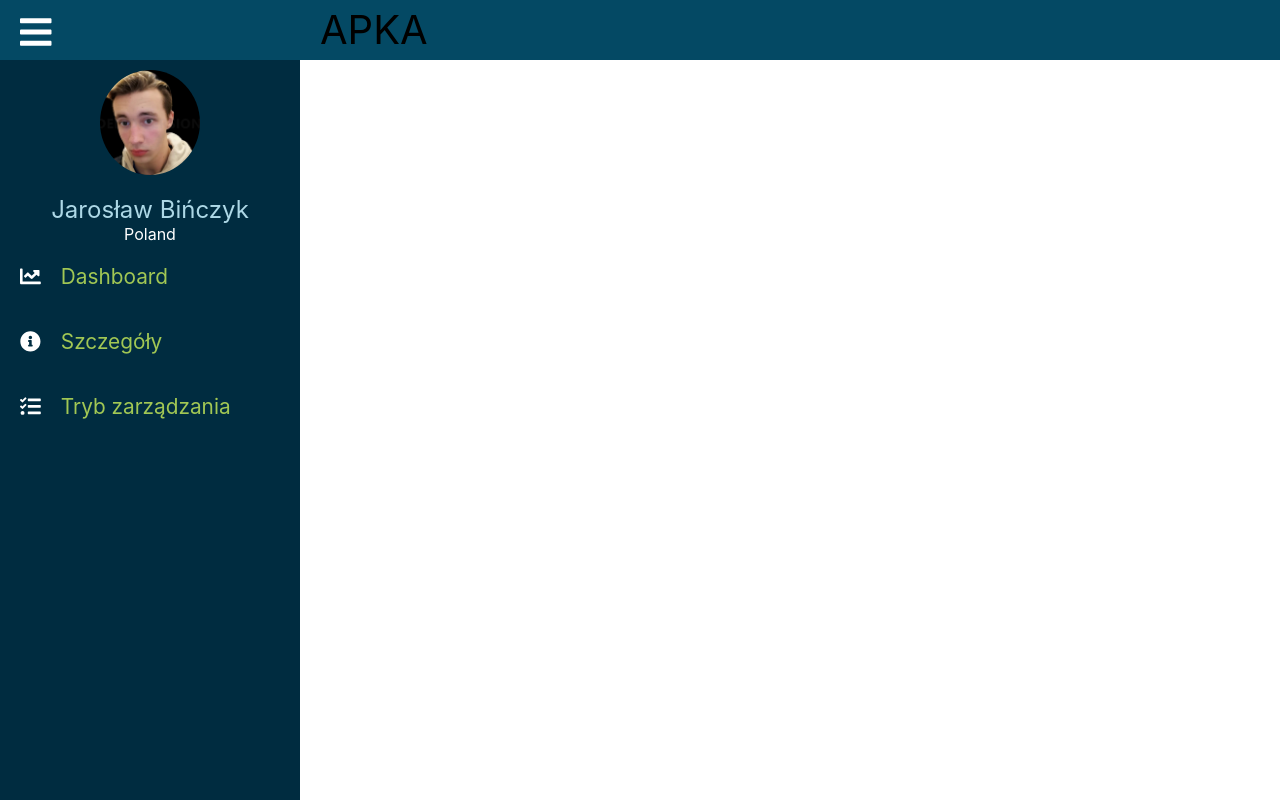
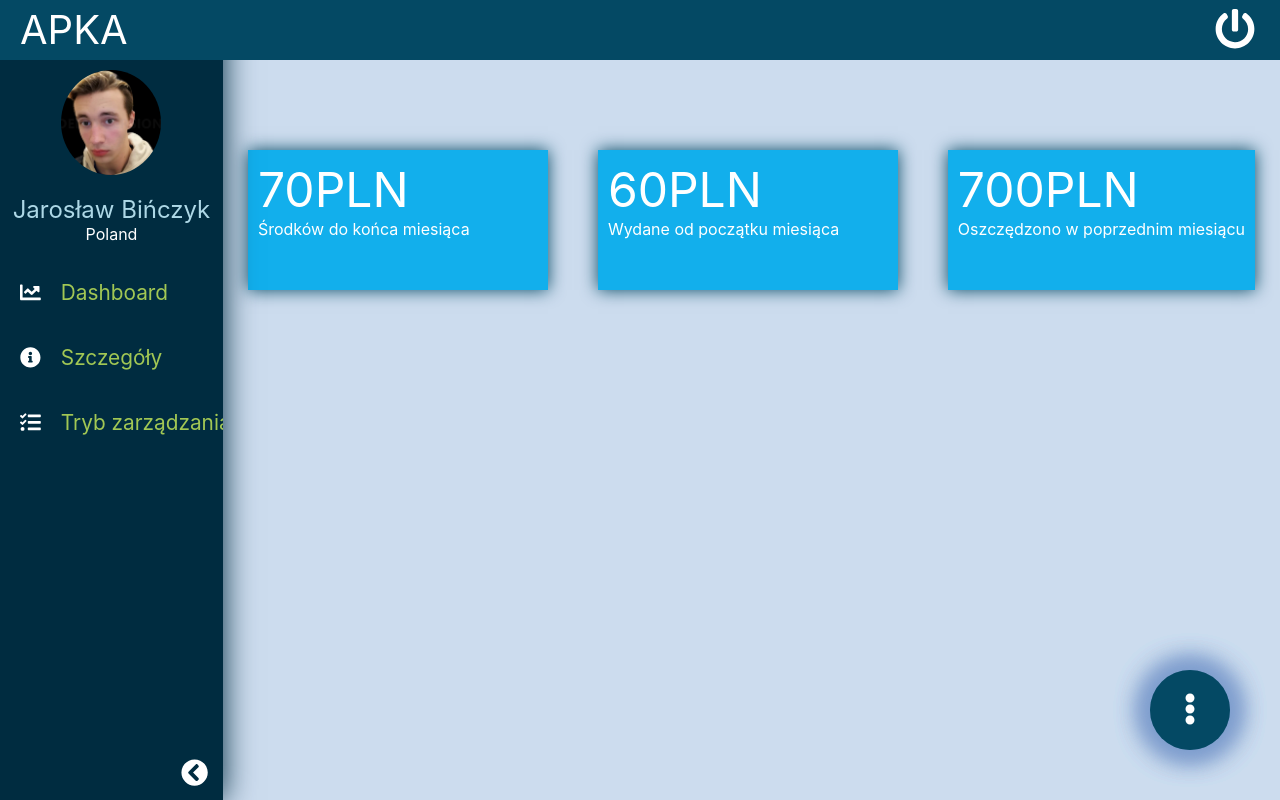
Before and after one commit to biniox/newYourWallet, a React (Create React App) app: page / in a window 1280 px wide. Built offline with nearby package versions, Linux system fonts and the light colour scheme.

Commit message:
beginning of first page

```diff
--- /dev/null
+++ b/src/colors.scss
@@ -0,0 +1,8 @@
+$mainColor1: #044964;
+$mainColor2: #002C40;
+$mainColor3: #ccdcee;
+$mainColor4: #12afec;
+$menuHover: #5C5454;
+
+$fontColor1: white;
+$fontColor2: rgb(161, 199, 84);
--- /dev/null
+++ b/src/components/AddButton/AddButton.jsx
@@ -0,0 +1,31 @@
+import React, { useRef } from 'react';
+import {faEllipsisV, faMinus, faPlus} from '@fortawesome/free-solid-svg-icons';
+import {FontAwesomeIcon} from '@fortawesome/react-fontawesome';
+import './AddButton.scss';
+
+const AddButton = () => {
+
+    const firstRef = useRef();
+    const secondRef = useRef();
+    const handleClick = e => {
+        firstRef.current.classList.toggle("AddButton__btn-active");
+        secondRef.current.classList.toggle("AddButton__btn-active");
+    }
+
+
+    return (
+    <div className="AddButton">
+        <div ref={firstRef}className="AddButton__btn">
+            <FontAwesomeIcon icon={faMinus}/>
+        </div>
+        <div ref={secondRef}className="AddButton__btn">
+            <FontAwesomeIcon icon={faPlus}/>
+        </div>
+        <div onClick={handleClick} className="AddButton__btn">
+            <FontAwesomeIcon icon={faEllipsisV}/>
+        </div>
+    </div>
+    )
+}
+
+export default AddButton;
--- /dev/null
+++ b/src/components/AddButton/AddButton.scss
@@ -0,0 +1,40 @@
+@import '../../colors.scss';
+
+.AddButton {
+
+
+    &__btn {
+        position: fixed !important;
+        right: 50px;
+        bottom: 50px;
+        margin-left: 20px;
+        width: auto;
+        color: $fontColor1;
+        text-align: center;
+        font-size: 2em;
+        position: relative;
+        border-radius: 50%;
+        width: 80px;
+        height: 80px;
+        line-height: 80px;
+        background-color: $mainColor1;
+        box-shadow: 0px 0px 26px 7px rgb(127, 158, 206);
+        cursor: pointer;
+        transition: 0.1s;
+
+        &-active:nth-child(1) {
+            transform: translateX(-120%);
+        }
+        &-active:nth-child(2) {
+            transform: translateX(-240%);
+        }
+
+
+    }
+
+
+
+
+
+
+}
--- a/src/components/App/App.js
+++ b/src/components/App/App.js
@@ -1,13 +1,25 @@
 
 import './App.scss';
 
+//components
 import Menu from './../../layout/menu/Menu';
 import Header from '../../layout/header/Header';
+import AddButton from '../AddButton/AddButton';
 
+//pages
+import Dashboard from './../../pages/Dashboard/Dashboard';
 const App = () =>  (
     <div className="App" >
+
         <Menu/>
+
         <Header/>
+
+        <AddButton/>
+        <div className="App__page">
+          <Dashboard/>
+        </div>
+
     </div>
   );
 
--- a/src/components/App/App.scss
+++ b/src/components/App/App.scss
@@ -1,38 +1,9 @@
 .App {
-  text-align: center;
-}
-
-.App-logo {
-  height: 40vmin;
-  pointer-events: none;
-}
-
-@media (prefers-reduced-motion: no-preference) {
-  .App-logo {
-    animation: App-logo-spin infinite 20s linear;
+  display: flex;
+  &__page {
+    overflow: scroll;
+    height: calc(100vh - 60px);
+    margin-top: 60px;
+    width: 100%;
   }
 }
-
-.App-header {
-  background-color: #282c34;
-  min-height: 100vh;
-  display: flex;
-  flex-direction: column;
-  align-items: center;
-  justify-content: center;
-  font-size: calc(10px + 2vmin);
-  color: white;
-}
-
-.App-link {
-  color: #61dafb;
-}
-
-@keyframes App-logo-spin {
-  from {
-    transform: rotate(0deg);
-  }
-  to {
-    transform: rotate(360deg);
-  }
-}
--- a/src/index.scss
+++ b/src/index.scss
@@ -1,3 +1,4 @@
+@import './colors.scss';
 
 * {
   margin: 0;
@@ -11,7 +12,7 @@ body {
   -webkit-font-smoothing: antialiased;
   -moz-osx-font-smoothing: grayscale;
   @import url('https://fonts.googleapis.com/css2?family=Roboto&display=swap');
-
+  background-color: $mainColor3;
 
 }
 
--- a/src/layout/header/Header.js
+++ b/src/layout/header/Header.js
@@ -1,9 +1,16 @@
 
+import { faPowerOff } from '@fortawesome/free-solid-svg-icons';
+import { FontAwesomeIcon } from '@fortawesome/react-fontawesome';
 import './Header.scss';
 
 const Header = () => (
     <div className="Header">
-        <span>APKA</span>
+        <span>
+            APKA
+        </span>
+        <span>
+            <FontAwesomeIcon icon={faPowerOff} />
+        </span>
     </div>
 )
 
--- a/src/layout/header/Header.scss
+++ b/src/layout/header/Header.scss
@@ -1,11 +1,15 @@
+@import '../../colors.scss';
 
 .Header {
     position: fixed;
+    display: flex;
+    justify-content: space-between;
+    padding-right: 25px;
+    color: $fontColor1;
     width: 100%;
-    margin-left: 300px;
     height: 60px;
     text-align: left;
-    background-color: #044964;
+    background-color: $mainColor1;
 
     span{
         line-height: 60px;
@@ -13,4 +17,6 @@
         text-transform: uppercase;
         margin-left: 20px;
     }
+
+
 }
--- a/src/layout/menu/Menu.js
+++ b/src/layout/menu/Menu.js
@@ -1,14 +1,23 @@
 import { FontAwesomeIcon } from '@fortawesome/react-fontawesome';
-import { faChartLine, faInfoCircle, faTasks, faBars } from '@fortawesome/free-solid-svg-icons'
+import { faChartLine, faChevronCircleLeft, faChevronCircleRight, faInfoCircle, faTasks } from '@fortawesome/free-solid-svg-icons'
 
 import defaultIMG from './../../assets/img/defaultIMG.jpg'
 import './Menu.scss';
+import { useState, useRef } from 'react';
 
-const Menu = () => (
-<div className="Menu__wrapper">
-    <div className="Menu__wrapper_icon">
-        <FontAwesomeIcon icon={faBars} />
-    </div>
+const Menu = () => {
+    const [icon, setIcon] = useState(true);
+    let ref = useRef();
+    let handlerClick = () => {
+        setIcon(prev => !prev);
+        ref.current.classList.toggle("Menu__wrapper-mini");
+
+
+    }
+    return (
+
+<div className="Menu__wrapper" ref={ref}>
+
     <div className="Menu__wrapper_profil">
     <img src={defaultIMG} alt="Zdjęcie profilowe"/>
         <span>Jarosław Bińczyk</span>
@@ -28,9 +37,18 @@ const Menu = () => (
                 <FontAwesomeIcon icon={faTasks} />
                 <a href="">Tryb zarządzania</a>
             </li>
+            <li>
+
+            </li>
         </ul>
+    </div>
+
+    <div onClick={handlerClick} className="Menu__wrapper_toggle" >
+        <FontAwesomeIcon icon={icon ? faChevronCircleLeft : faChevronCircleRight} />
     </div>
 </div>
 );
 
+}
+
 export default Menu;
--- a/src/layout/menu/Menu.scss
+++ b/src/layout/menu/Menu.scss
@@ -1,38 +1,31 @@
+@import '../../colors.scss';
+
+
 .Menu__wrapper{
-    position: fixed;
+    // position: fixed;
+    position: relative;
     height: 100vh;
-    background-color:   #002C40;
-    width: 300px;
-    color: white;
+    background-color:   $mainColor2;
+    width: 270px;
+    color: $fontColor1;
+    overflow: hidden;
+    // padding-top: 100px;
+    white-space: nowrap;
+    padding-top: 60px;
+    transition: 0.5s;
+    box-shadow: 0px 0px 30px $mainColor2;
 
-    // display: flex;
-    // flex-direction: column;
 
-    &_icon {
-        text-align: left;
-        font-size: 36px;
+    & > &_profil {
         padding-top: 10px;
-        width: auto;
-        padding-left: 20px;
-        background-color: #044964;
-        height: 60px;
-
-        & .fa-bars {
-
-            // margin-bottom: 10px;
+        height: 200px;
+        text-align: center;
+        span{
+            display: block;
         }
-        & .fa-bars:hover {
-            cursor: pointer;
-        }
-    }
-
-    &_profil {
-        display: flex;
-        flex-direction: column;
-        padding-top: 10px;
-
-        img{
+        & > img{
             width: 100px;
+            display: block;
             border-radius: 50%;
             margin-left: 50%;
             transform: translateX(-50%);
@@ -46,24 +39,56 @@
 
     }
 
-    &_menu {
+    & > &_menu {
         li{
             list-style: none;
             font-size: 1.3em;
             padding: 20px 0px;
             text-align: left;
             padding-left: 20px;
+
             &:hover {
                 cursor: pointer;
-                background-color: lighten($color: rgb(65, 60, 60), $amount: 10);
+                background-color: $menuHover;
             }
 
-            a {
+            & > a {
                 text-decoration: none;
-                color: rgb(161, 199, 84);
+                color: $fontColor2;
                 padding-left: 20px;
 
             }
         }
     }
+
+    &_toggle {
+        position: absolute;
+        bottom: 10px;
+        right: 15px;
+        font-size: 1.7em;
+        cursor: pointer;
+
+        &:hover{
+            color: $menuHover;
+        }
+    }
 }
+
+
+.Menu__wrapper-mini {
+    width: 60px;
+    & > .Menu__wrapper_profil {
+        justify-content: center;
+        & > img{
+            width: 40px;
+
+        }
+
+        :nth-child(2), :nth-child(3){
+            visibility: hidden;
+        }
+
+    }
+
+
+}
--- /dev/null
+++ b/src/pages/Dashboard/Dashboard.js
@@ -0,0 +1,23 @@
+
+import './Dashboard.scss';
+
+const Dashboard = () => {
+    return (
+        <div className="dashboardWrapper">
+            <div className="dashboardWrapper__info">
+                <span>70PLN</span>
+                <span>Środków do końca miesiąca</span>
+            </div>
+            <div className="dashboardWrapper__info">
+                <span>60PLN</span>
+                <span>Wydane od początku miesiąca</span>
+            </div>
+            <div className="dashboardWrapper__info">
+                <span>700PLN</span>
+                <span>Oszczędzono w poprzednim miesiącu</span>
+            </div>
+        </div>
+    );
+}
+
+export default Dashboard;
--- /dev/null
+++ b/src/pages/Dashboard/Dashboard.scss
@@ -0,0 +1,25 @@
+@import '../../colors.scss';
+
+.dashboardWrapper {
+    display: flex;
+    justify-content: space-around;
+    flex-wrap: wrap;
+    padding-top: 70px;
+    color: $fontColor1;
+
+    &__info{
+        min-width: 300px;
+        min-height: 140px;
+        background-color: $mainColor4;
+        box-shadow: 0px 0px  16px $mainColor1;
+        margin-top: 20px;
+        padding: 10px;
+
+        span{
+            display: block;
+        }
+        Span:nth-child(1){
+            font-size: 3em;
+        }
+    }
+}
```
